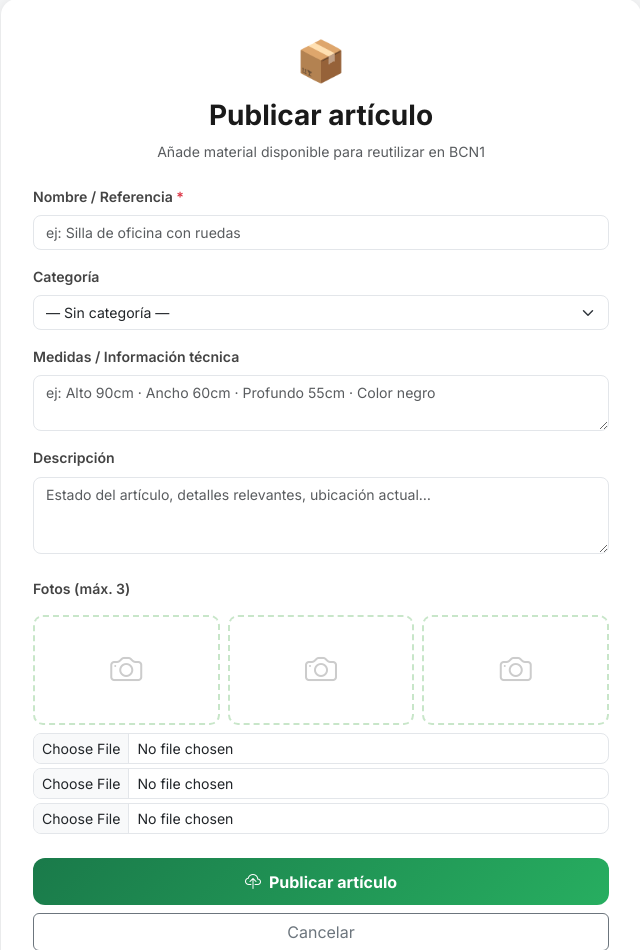
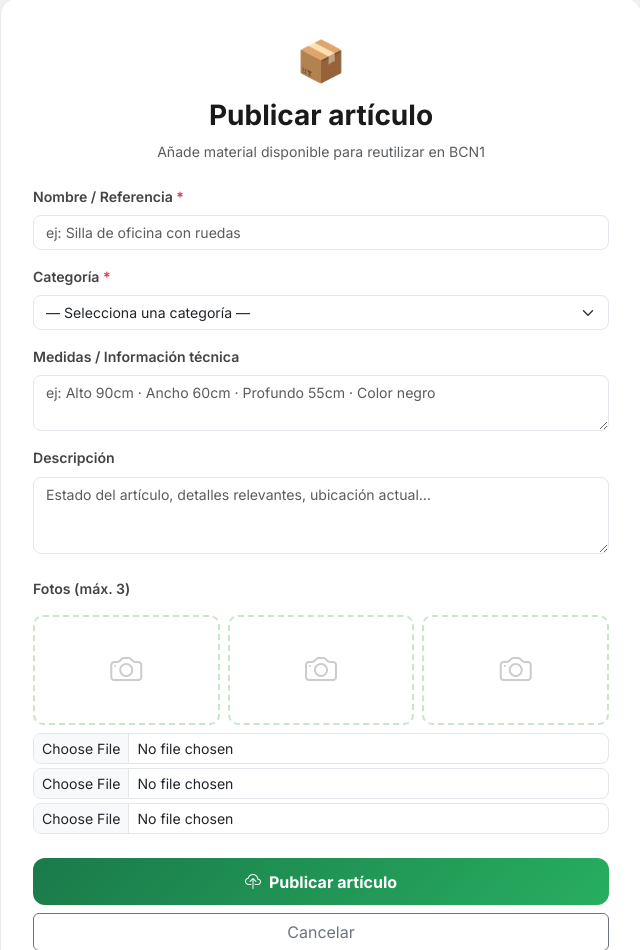
Before and after one commit to saracabebcn1/zwm-bcn1, a Flask app: page /admin/publish in a window 1280 px wide. Shown: the part 91-1041 px from the top of the page, without its empty margins (319-959 px from the left). Run offline with Flask 3, Linux system fonts and the light colour scheme; the visitor is signed in with stand-in values (Sample User, id 1); data that the repository does not hold is empty; some libraries are stand-ins or nearby versions.

Commit message:
fix: categoria obligatoria al publicar

```diff
--- a/app.py
+++ b/app.py
@@ -311,8 +311,8 @@ def publish():
         cat_id   = request.form.get("category_id") or None
         desc     = request.form.get("description","").strip()
         measures = request.form.get("measurements","").strip()
-        if not title:
-            flash("El título es obligatorio.", "danger")
+        if not title or not cat_id:
+            flash("El título y la categoría son obligatorios.", "danger")
             return render_template("publish.html", categories=categories)
         cur = get_db().cursor()
         cur.execute("""INSERT INTO items(title,category_id,description,measurements,status,created_at)
--- a/templates/publish.html
+++ b/templates/publish.html
@@ -39,9 +39,9 @@
     </div>
 
     <div class="mb-3">
-      <label class="form-label">Categoría</label>
-      <select name="category_id" class="form-select">
-        <option value="">— Sin categoría —</option>
+      <label class="form-label">Categoría <span class="text-danger">*</span></label>
+      <select name="category_id" class="form-select" required>
+        <option value="">— Selecciona una categoría —</option>
         {% for cat in categories %}
           <option value="{{ cat.id }}">{{ cat.name }}</option>
         {% endfor %}
```
